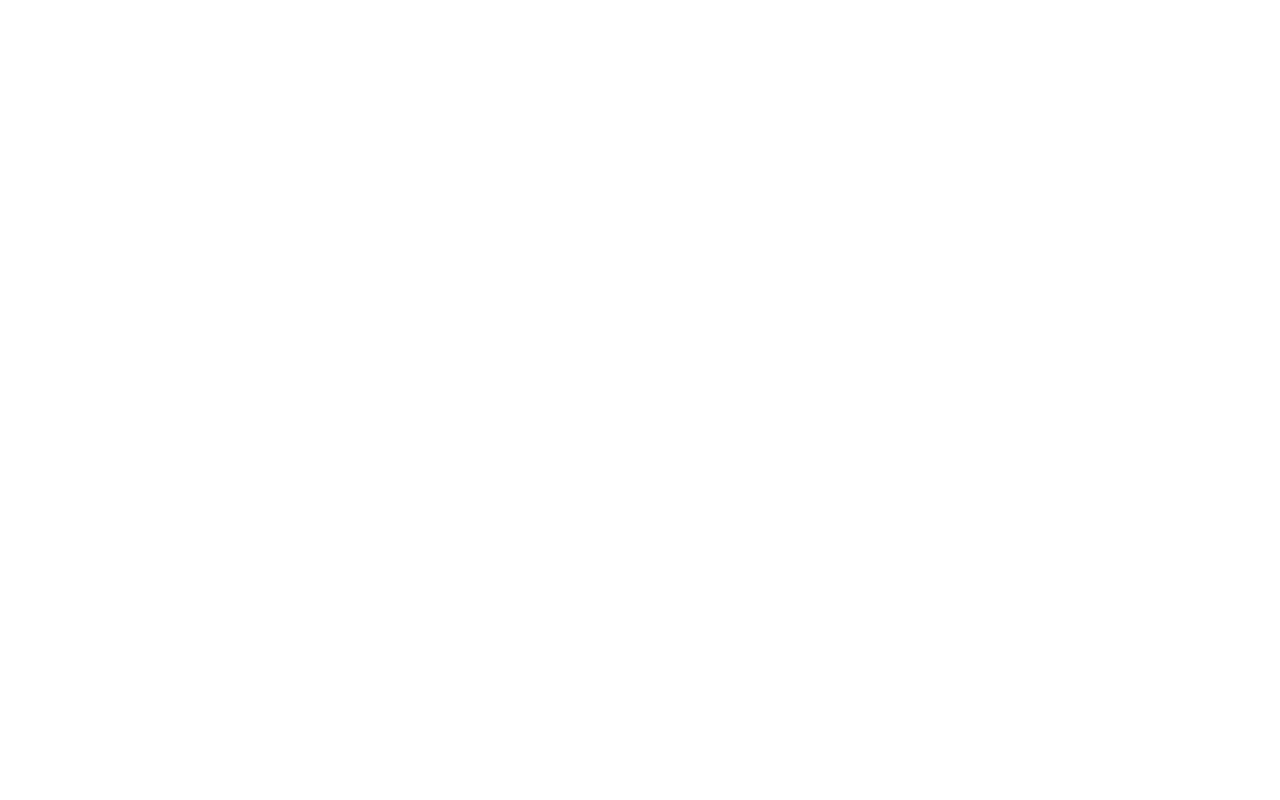
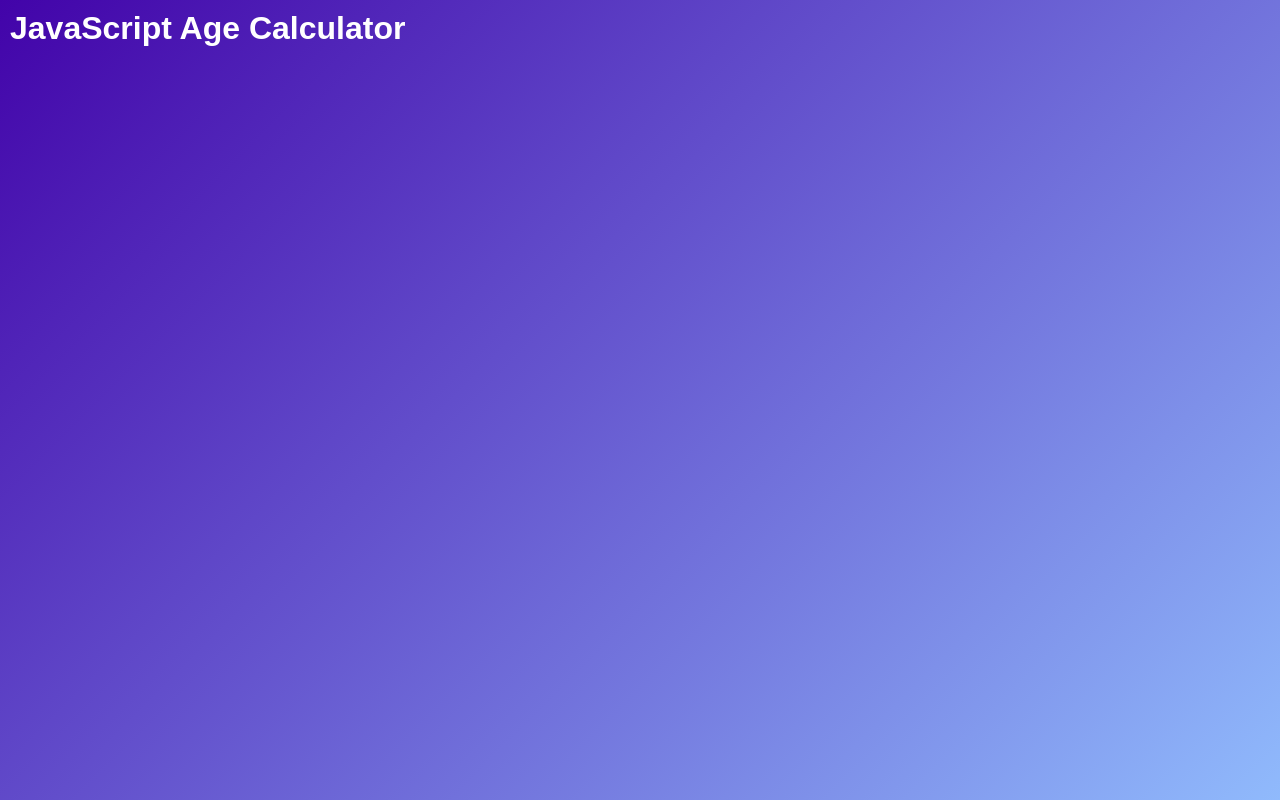
Before and after one commit to Sunjida-Srijoni/Age-Calculator-using-JS, a plain HTML site: page index.html in a window 1280 px wide. Drawn offline with Linux system fonts and the light colour scheme.

Commit message:
background has been set

```diff
--- a/index.html
+++ b/index.html
@@ -3,9 +3,15 @@
 <head>
     <meta charset="UTF-8">
     <meta name="viewport" content="width=device-width, initial-scale=1.0">
-    <title>Document</title>
+    <title>Age Calculator Using JS</title>
+    <link rel="stylesheet" href="style.css">
 </head>
 <body>
+    <div class="container">
+        <div class="calculator">
+            <h1>JavaScript Age Calculator</h1>
+        </div>
+    </div>
 
     <script src="index.js"></script>
 
--- /dev/null
+++ b/style.css
@@ -0,0 +1,13 @@
+*{
+    margin: 0;
+    padding: 0;
+    font-family: 'Poppins', sans-serif;
+    box-sizing: border-box;
+}
+.container{
+    width: 100%;
+    min-height: 100vh;
+    background: linear-gradient(135deg, #4203a9, #90bafc);
+    color: #fff;
+    padding: 10px;
+}
```
